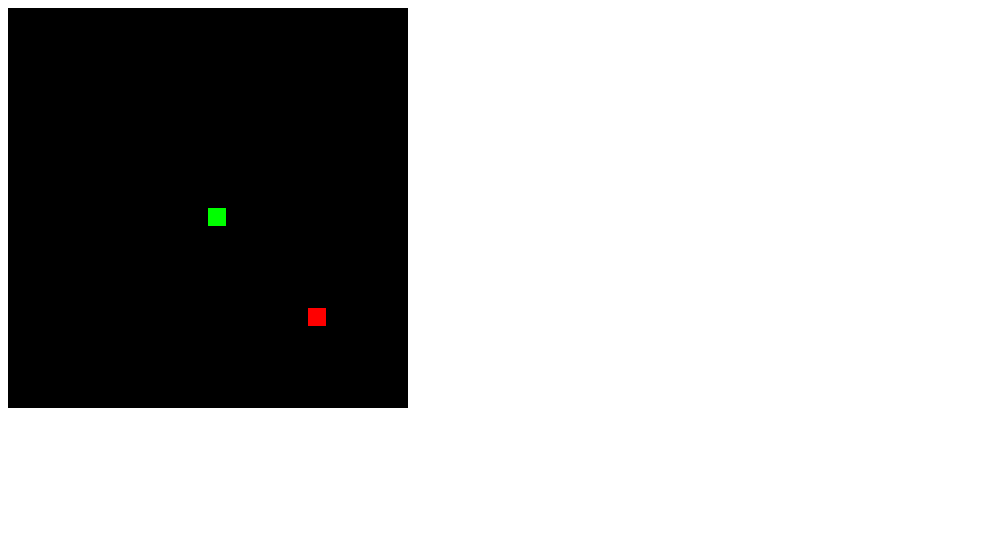
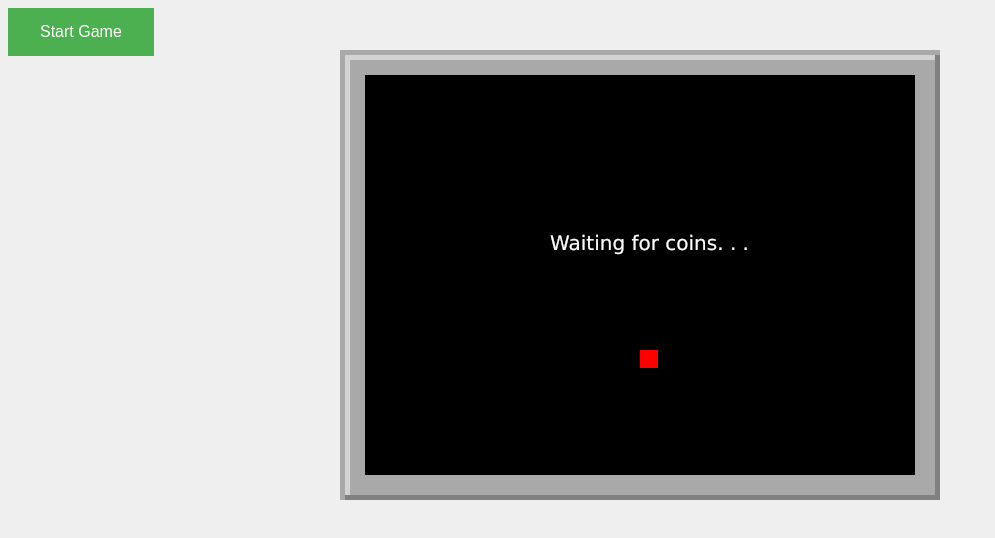
Before and after one commit to richardtaylordawson/snake, a plain HTML site: page index.html in a window 1280 px wide. Shown: the whole page, without its empty margins (0-995 px from the left). Drawn offline with Linux system fonts and the light colour scheme.

Commit message:
Changes not related to any github issue created
Decided to take a different approach and make it look like an old computer monitor.

```diff
--- /dev/null
+++ b/assets/css/index.css
@@ -0,0 +1,27 @@
+canvas {
+    position: absolute;
+    top: -250px;
+    bottom: 0;
+    left: 0;
+    right: 0;
+    margin:auto;
+}
+
+button {
+    background-color: #4CAF50; /* Green */
+    border: none;
+    color: white;
+    padding: 15px 32px;
+    text-align: center;
+    text-decoration: none;
+    display: inline-block;
+    font-size: 16px;
+}
+
+button:hover {
+    cursor: pointer;
+}
+
+body {
+    background-color: #efefef;
+}
--- a/assets/js/gamelogic.js
+++ b/assets/js/gamelogic.js
@@ -29,9 +29,20 @@ function game() {
         playerY = 0;
     }
 
+    ctx.fillStyle = 'darkgrey';
+    ctx.fillRect(0, 0, gameboard.width + 50, gameboard.height + 50);
+
+    ctx.fillStyle = 'lightgrey';
+    ctx.fillRect(5, 5, gameboard.width - 5, 5);
+    ctx.fillRect(5, 5, 5, gameboard.height - 5);
+
+    ctx.fillStyle = 'grey';
+    ctx.fillRect(5, 445, gameboard.width - 5, 5);
+    ctx.fillRect(595, 5, 5, gameboard.height - 5);
+
     // Make the entire gameboard black
     ctx.fillStyle = 'black';
-    ctx.fillRect(0, 0, gameboard.width, gameboard.height);
+    ctx.fillRect(25, 25, gameboard.width - 50, gameboard.height - 50);
 
     // Color the snake green
     ctx.fillStyle = 'lime';
@@ -88,8 +99,27 @@ function keyPush(event) {
     }
 }
 
-// Call the game logic every 15 seconds
-setInterval(game, 1000 / 15);
+let test = true;
+
+function waitingForCoins() {
+
+    if(test) {
+        ctx.font = "20px Verdana";
+        ctx.fillStyle = 'white';
+        ctx.fillText("Waiting for coins. . .", 210, 200);
+    } else {
+        ctx.font = "20px Verdana";
+        ctx.fillStyle = 'black';
+        ctx.fillText("Waiting for coins. . .", 210, 200);
+    }
+
+    test = !test;
+}
+
+
+game();
+
+setInterval(waitingForCoins, 1000);
 
 // Add listener for user keydown arrow keys
 document.addEventListener('keydown', keyPush);
--- a/index.html
+++ b/index.html
@@ -3,10 +3,16 @@
 <head>
     <meta charset="UTF-8">
     <title>Snake Game</title>
+
+    <!-- Page Styling -->
+    <link rel="stylesheet" href="assets/css/index.css"/>
 </head>
 <body>
     <!-- Snake Gameboard -->
-    <canvas id="gameboard" width="400" height="400"></canvas>
+    <canvas id="gameboard" width="600" height="450"></canvas>
+
+    <!-- Start Game Button -->
+    <button class="btn-primary">Start Game</button>
 
     <!-- Game Logic -->
     <script type="text/javascript" src="assets/js/gamelogic.js"></script>
```
